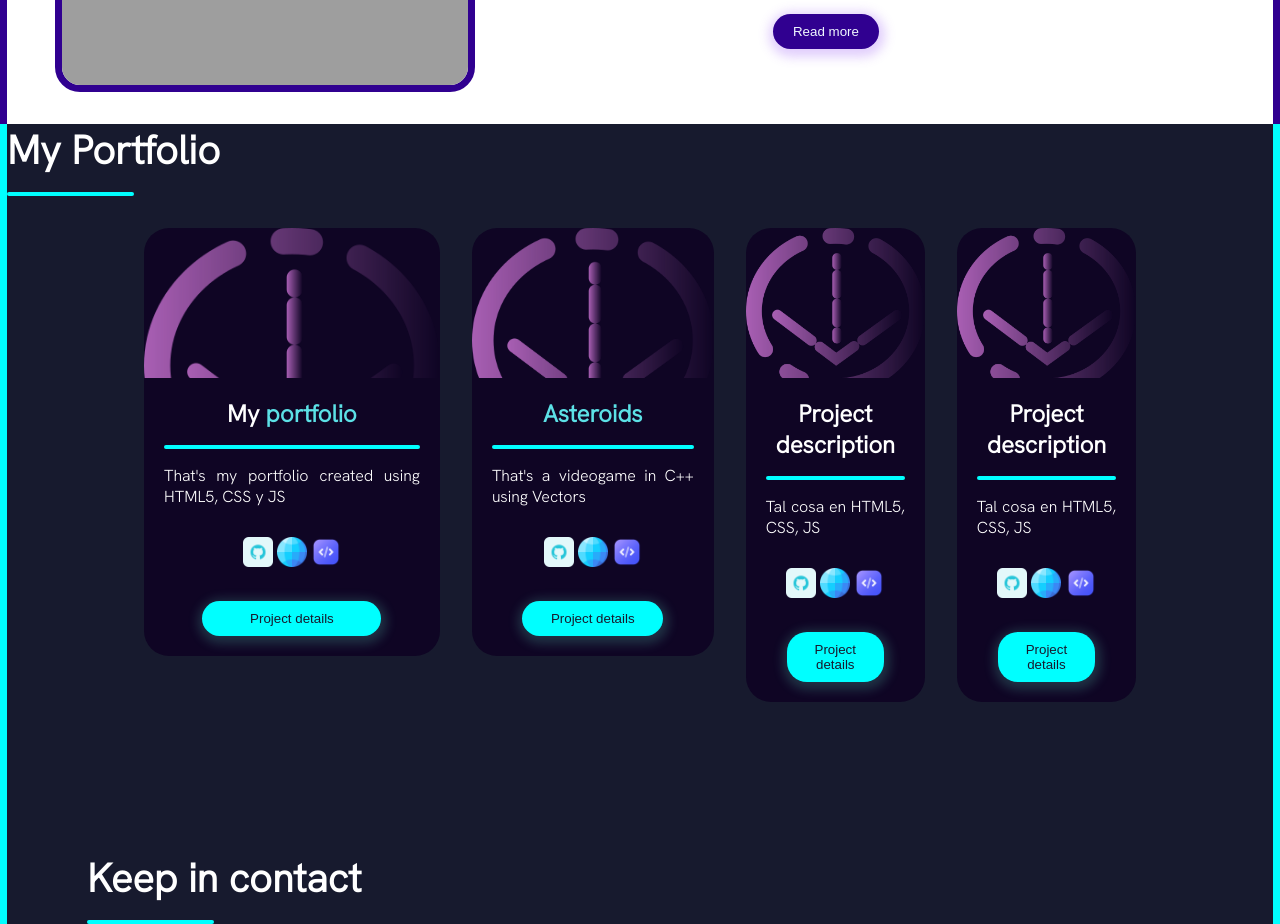
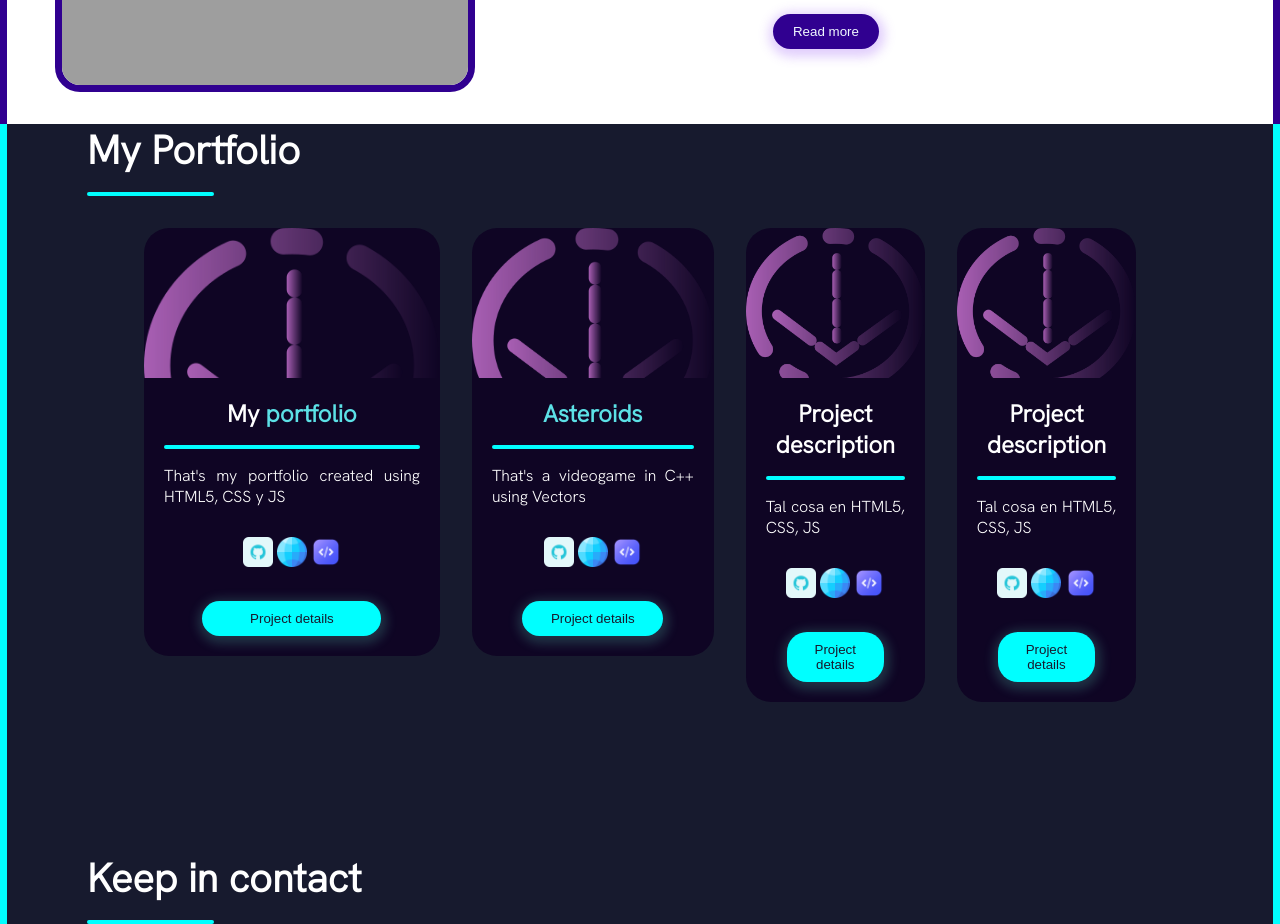
Before and after one commit to RikardoJavier/Myportfolio, a plain HTML site: page index.html in a window 1280 px wide. Shown: the part 1160-2084 px from the top of the page. Drawn offline with Linux system fonts and the light colour scheme; grey boxes are pictures that could not be loaded.

Commit message:
arreglando visual

```diff
--- a/Style.css
+++ b/Style.css
@@ -227,6 +227,13 @@ span {
     border: 7px solid aqua;
     border-top: none;
     border-bottom: none;
+}
+.portfolio-heading h2 {
+    margin-left: 2em;
+}
+
+.portfolio-heading hr {
+    margin-left: 5em;
 }
 
 /* Estilos para los iconos de enlaces de proyectos en la sección "Portafolio" */
```
